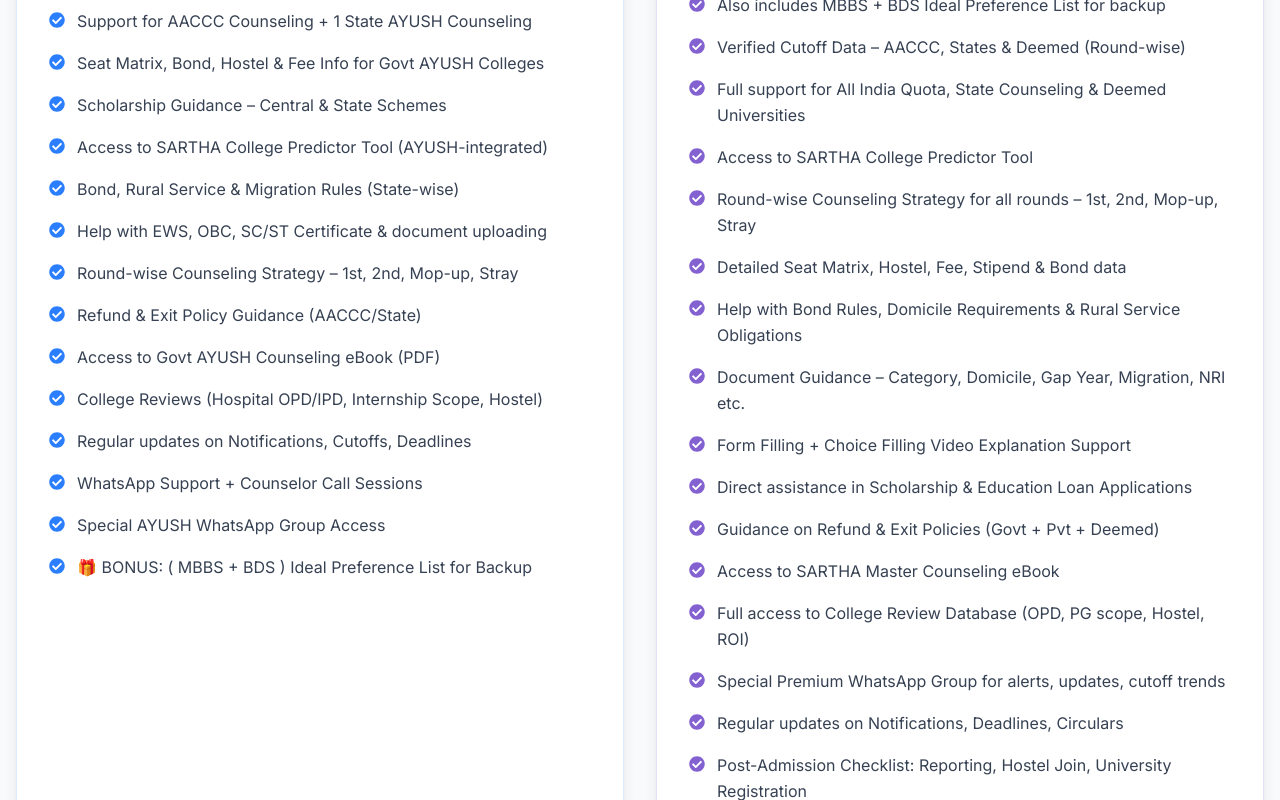
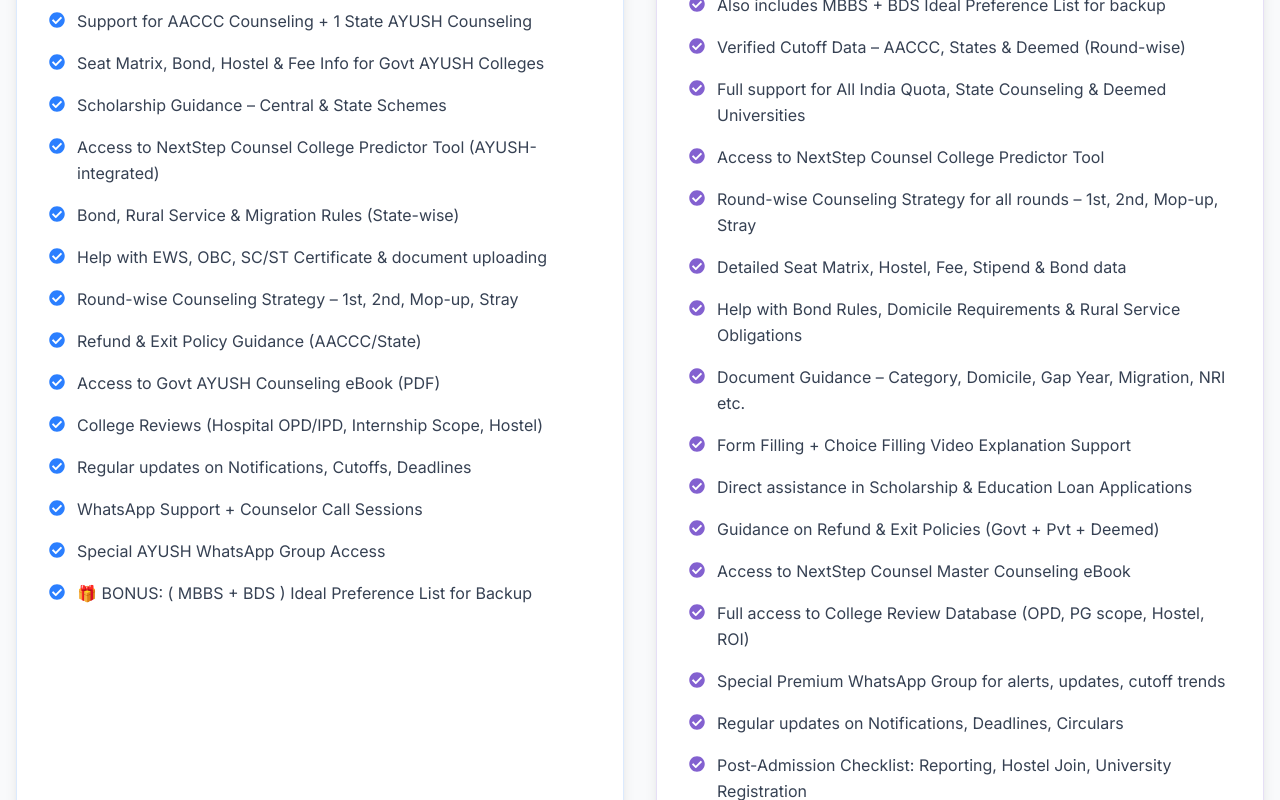
Before and after one commit to Lavish-Root/counseling_web, a React (Vite) app: page /counselling/ayush in a window 1280 px wide. Shown: the part 900-1700 px from the top of the page. Built offline with nearby package versions, Linux system fonts and the light colour scheme.

Commit message:
Refactor: Rebranding and Footer Cleanup

```diff
--- a/src/components/Footer.jsx
+++ b/src/components/Footer.jsx
@@ -41,7 +41,7 @@
                         <li><Link to="/counselling" className="hover:text-primary-pink transition">Personalised Counselling</Link></li>
                         <li><Link to="/predictor" className="hover:text-primary-pink transition">College Predictor</Link></li>
                         <li><Link to="/ebooks" className="hover:text-primary-pink transition">Counselling eBooks</Link></li>
-                        <li><Link to="/connector" className="hover:text-primary-pink transition">Sartha Connector</Link></li>
+                        <li><Link to="/connector" className="hover:text-primary-pink transition">NextStep Counsel Connector</Link></li>
                     </ul>
                 </div>
 
--- a/src/pages/AyushCounselling.jsx
+++ b/src/pages/AyushCounselling.jsx
@@ -22,7 +22,7 @@
                 "Support for AACCC Counseling + 1 State AYUSH Counseling",
                 "Seat Matrix, Bond, Hostel & Fee Info for Govt AYUSH Colleges",
                 "Scholarship Guidance – Central & State Schemes",
-                "Access to SARTHA College Predictor Tool (AYUSH-integrated)",
+                "Access to NextStep Counsel College Predictor Tool (AYUSH-integrated)",
                 "Bond, Rural Service & Migration Rules (State-wise)",
                 "Help with EWS, OBC, SC/ST Certificate & document uploading",
                 "Round-wise Counseling Strategy – 1st, 2nd, Mop-up, Stray",
@@ -47,7 +47,7 @@
                 "Also includes MBBS + BDS Ideal Preference List for backup",
                 "Verified Cutoff Data – AACCC, States & Deemed (Round-wise)",
                 "Full support for All India Quota, State Counseling & Deemed Universities",
-                "Access to SARTHA College Predictor Tool",
+                "Access to NextStep Counsel College Predictor Tool",
                 "Round-wise Counseling Strategy for all rounds – 1st, 2nd, Mop-up, Stray",
                 "Detailed Seat Matrix, Hostel, Fee, Stipend & Bond data",
                 "Help with Bond Rules, Domicile Requirements & Rural Service Obligations",
@@ -55,7 +55,7 @@
                 "Form Filling + Choice Filling Video Explanation Support",
                 "Direct assistance in Scholarship & Education Loan Applications",
                 "Guidance on Refund & Exit Policies (Govt + Pvt + Deemed)",
-                "Access to SARTHA Master Counseling eBook",
+                "Access to NextStep Counsel Master Counseling eBook",
                 "Full access to College Review Database (OPD, PG scope, Hostel, ROI)",
                 "Special Premium WhatsApp Group for alerts, updates, cutoff trends",
                 "Regular updates on Notifications, Deadlines, Circulars",
--- a/src/pages/BDSCounselling.jsx
+++ b/src/pages/BDSCounselling.jsx
@@ -22,7 +22,7 @@
                 "Complete support for MCC + 1 State Dental Counseling",
                 "Govt Dental Seat Matrix, Bond, Fees & Stipend info",
                 "Scholarship Guidance – Central & State schemes",
-                "Access to SARTHA College Predictor Tool",
+                "Access to NextStep Counsel College Predictor Tool",
                 "State-specific Bond & Migration Rules explained",
                 "Help with EWS, OBC, SC/ST Certificate & document uploading",
                 "Round-wise Counseling Strategy – 1st, 2nd, Mop-up, Stray",
@@ -48,7 +48,7 @@
                 "Also includes MBBS + BAMS Ideal Preference List for backup",
                 "Verified Cutoff Data – MCC, States & Deemed (Round-wise)",
                 "Full support for All India Quota, State Counseling & Deemed Universities",
-                "Access to SARTHA College Predictor Tool",
+                "Access to NextStep Counsel College Predictor Tool",
                 "Round-wise Counseling Strategy for all rounds – 1st, 2nd, Mop-up, Stray",
                 "Detailed Seat Matrix, Hostel, Fee, Stipend & Bond data",
                 "Help with Bond Rules, Domicile Requirements & Rural Service Obligations",
@@ -56,7 +56,7 @@
                 "Form Filling + Choice Filling Video Explanation Support",
                 "Direct assistance in Scholarship & Education Loan Applications",
                 "Guidance on Refund & Exit Policies (Govt + Pvt + Deemed)",
-                "Access to SARTHA Master Counseling eBook (Govt + Pvt + Deemed)",
+                "Access to NextStep Counsel Master Counseling eBook (Govt + Pvt + Deemed)",
                 "Full access to College Review Database (OPD, PG scope, Hostel, ROI)",
                 "Special Premium WhatsApp Group for alerts, updates, cutoff trends",
                 "Regular updates on Notifications, Deadlines, Circulars",
--- a/src/pages/BVScCounselling.jsx
+++ b/src/pages/BVScCounselling.jsx
@@ -25,7 +25,7 @@
                 "Assistance with Document Checklist – Domicile, Caste, Income, GAP, etc.",
                 "Access to Form Filling + Choice Filling Video Tutorials",
                 "Round-wise Strategy – 1st, 2nd, Mop-up, Stray (if applicable)",
-                "Access to SARTHA NEET College Predictor Tool",
+                "Access to NextStep Counsel NEET College Predictor Tool",
                 "Scholarship Guidance – ICAR, National/State Vet Schemes",
                 "Access to Govt Veterinary Counseling eBook (PDF)",
                 "College Reviews (Hospital OPD, Animal Load, Internship Scope)",
@@ -47,16 +47,16 @@
                 "Verified Cutoff Data – State/Private rounds (if applicable)",
                 "Full support for State Counseling + Direct College Application Routes",
                 "Guidance for Trust/Minority/Management Quota Seats",
-                "Access to SARTHA College Predictor Tool",
+                "Access to NextStep Counsel College Predictor Tool",
                 "Complete assistance with Seat Matrix, Hostel, Fee & Stipend Structures",
                 "Bond Rules, Management Fee Policies & Hostel Info",
                 "Guidance on Refund Rules, Admission Withdrawal, Fee Adjustment",
                 "Document Support – GAP, NRI quota, Migration, Income, Domicile, etc.",
                 "Form Filling + Choice Filling Video Explanation Support",
-                "Manual Assistance in Form Filling & Choice Entry by Team SARTHA",
+                "Manual Assistance in Form Filling & Choice Entry by Team NextStep Counsel",
                 "Help in verifying UGC-recognized Veterinary Colleges",
                 "Scholarship & Education Loan Support for Private BVSc",
-                "Access to SARTHA Veterinary Counseling eBook (Govt + Pvt Combined)",
+                "Access to NextStep Counsel Veterinary Counseling eBook (Govt + Pvt Combined)",
                 "Full College Review Access – Patient Load, Clinical Exposure, PG Options",
                 "Special Premium Vet Counseling WhatsApp Group",
                 "🎁 BONUS: MBBS + AYUSH + BAMS Preference Lists (backup)"
--- a/src/pages/MBBSCounselling.jsx
+++ b/src/pages/MBBSCounselling.jsx
@@ -22,7 +22,7 @@
                 "Complete support for MCC + 1 State Counseling",
                 "Seat Matrix, Bond, Fees & Stipend info",
                 "Scholarship Guidance – Central + State schemes",
-                "Access to SARTHA College Predictor Tool",
+                "Access to NextStep Counsel College Predictor Tool",
                 "State-specific Bond/Migration rules explained",
                 "Support for EWS, OBC, SC/ST Certificate Documents",
                 "Round-wise Strategy: 1st, 2nd, Mop-up, Stray",
@@ -46,7 +46,7 @@
                 "Personalized College Preference List (Govt + Pvt + Deemed)",
                 "Verified Cutoff Data – MCC + All States + Deemed (Round-wise)",
                 "Full support for All India (AIQ), State Quotas & Deemed Universities",
-                "Access to SARTHA College Predictor Tool",
+                "Access to NextStep Counsel College Predictor Tool",
                 "Round-wise Counseling Strategy for each type",
                 "Detailed Seat Matrix, Hostel, Stipend & Fee Structures",
                 "Guidance for Bond Rules, Rural Service, Domicile Conditions",
@@ -54,7 +54,7 @@
                 "Form Filling + Choice Filling Video Explanation Support",
                 "Direct assistance in Scholarship + Education Loan Application",
                 "Refund & Exit Policy Guidance (Govt, Pvt & Deemed)",
-                "Access to SARTHA’s Master Counseling eBook",
+                "Access to NextStep Counsel’s Master Counseling eBook",
                 "Full database of College Reviews – patient load, ROI etc.",
                 "Special Premium WhatsApp Group Access",
                 "Regular updates on Notifications, Deadlines & Circulars",
--- a/src/pages/Refund.jsx
+++ b/src/pages/Refund.jsx
@@ -92,7 +92,7 @@
                                         If you have any questions about our Refund Policy, please contact our support team before making a purchase.
                                     </p>
                                     <p>
-                                        <a href="mailto:support@sartha.in" className="text-purple-600 font-bold hover:underline">support@sartha.in</a>
+                                        <a href="mailto:support@nextstepcounsel.in" className="text-purple-600 font-bold hover:underline">support@nextstepcounsel.in</a>
                                     </p>
                                 </div>
                             </div>
```
